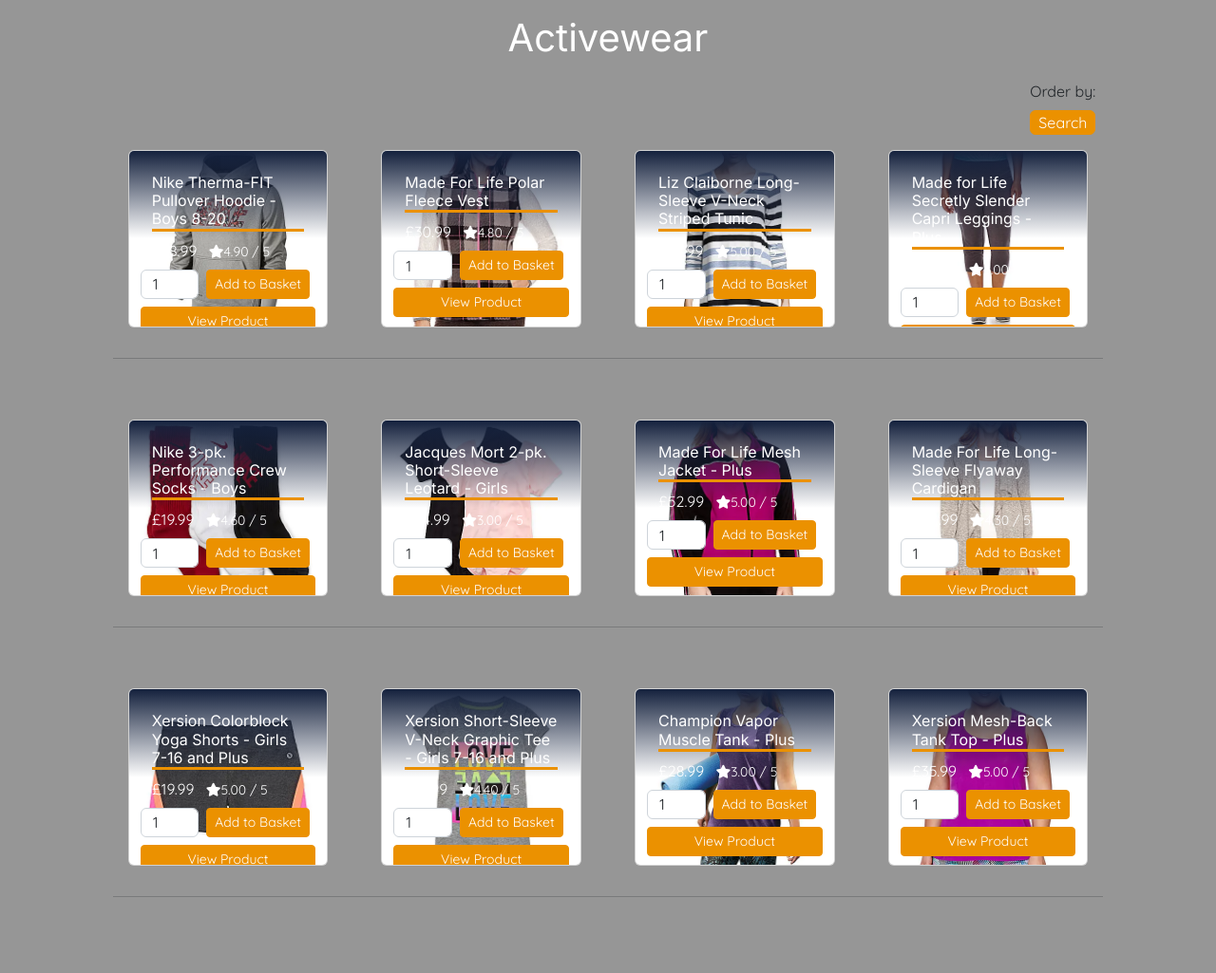
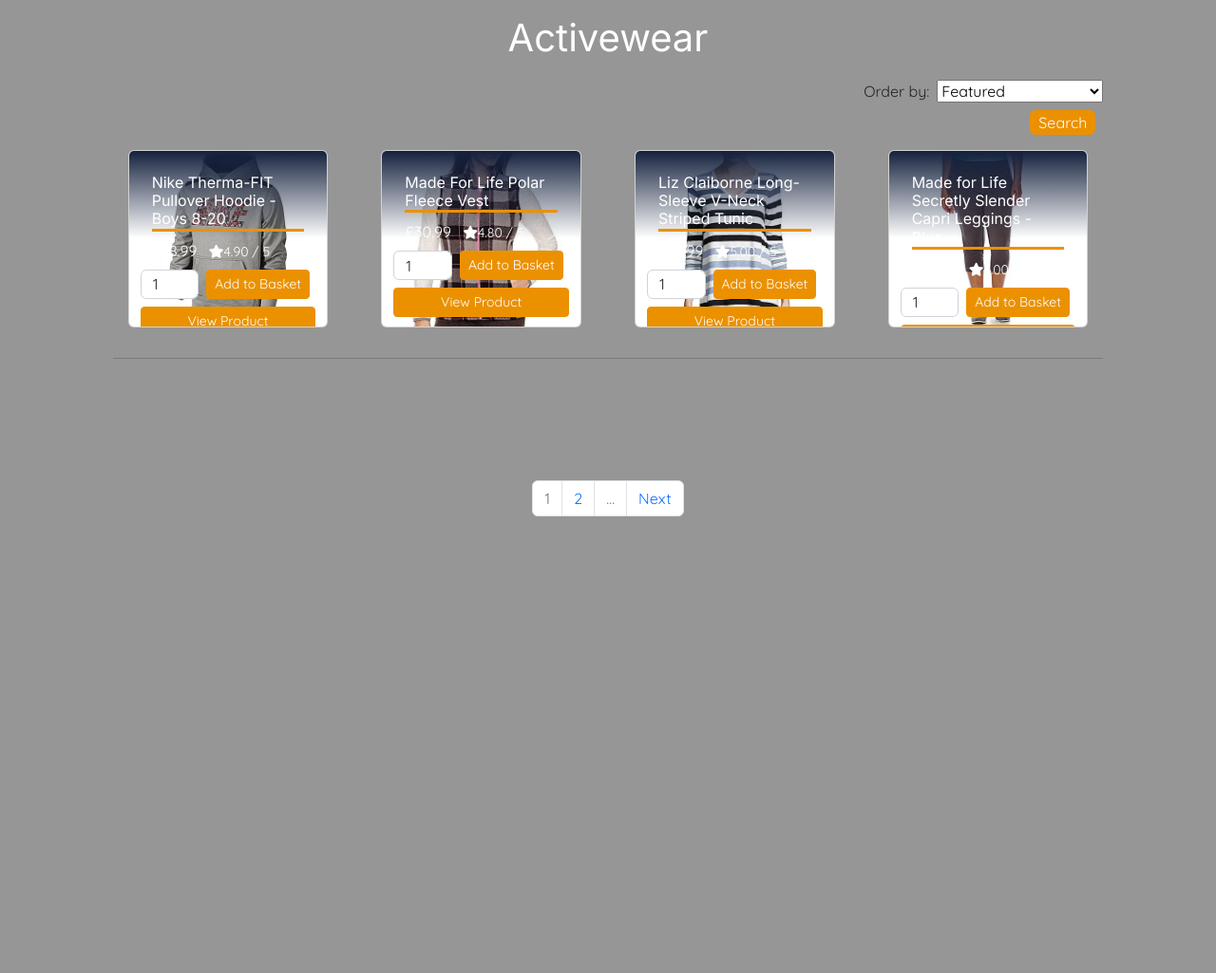
Before and after one commit to Code-Institute-Submissions/CI_PP5_Alpha_Exchange, a Django app: page /products/categories_list/Activewear in a window 1280 px wide. Shown: the part 64-1089 px from the top of the page at 95% size. After the commit the page ends 608 px from the top, so only its background shows below. Run offline with Django 3.2, Linux system fonts and the light colour scheme; data comes from the database, SQL or seed files in the repository; some libraries are stand-ins or nearby versions.

Commit message:
second re-write of categories_view to fix ordering box, using django filtering

```diff
--- a/products/product_filters.py
+++ b/products/product_filters.py
@@ -70,7 +70,8 @@
     ordering = django_filters.ChoiceFilter(
         label='Ordering',
         choices=CHOICES,
-        method='filter_by_order'
+        method='filter_by_order',
+        empty_label='Featured',
         )
 
     class Meta:
--- a/products/templates/products/category.html
+++ b/products/templates/products/category.html
@@ -11,6 +11,7 @@
 <div class="col text-center my-3">
     <h2 class="fs-1 text-center">{{ cats }}</h2>
 </div>
+{% if categories_list %}
     <div class="container-fluid">
         <div class="row justify-content-center">
             <div class="col-10">
@@ -30,7 +31,7 @@
                     </form>
                 </div>
                 <div class="row my-3 justify-content-center">
-                {% for product in category %}
+                    {% for product in product_page_obj %}
                         <div class="col-sm-8 col-md-6 col-lg-6 col-xl-3 mb-3">
                             <div class="row card h-100 mx-3 my-auto">
                                 <div class="card-image">
@@ -130,44 +131,52 @@
             </div>
         </div>
         <!-- Product Pagination -->
-    {% if is_paginated %}
         <div class="my-5">
             <ul class="pagination justify-content-center">
-                {% if page_obj.has_previous %}
+                {% if product_page_obj.has_previous %}
                     <li class="page-item">
-                        <a class="page-link" href="?{% param_replace page=page_obj.previous_page_number %}">Previous</a>
+                        <a class="page-link" href="?{% param_replace page=product_page_obj.previous_page_number %}">Previous</a>
                     </li>
                 {% endif %}
 
-                {% if page_obj.number|add:'-1' > 1 %}
+                {% if product_page_obj.number|add:'-1' > 1 %}
                     <li class="page-item disabled"><a class="page-link">&hellip;</a></li>
                 {% endif %}
 
-                {% for i in page_obj.paginator.page_range %}
-                    {% if page_obj.number == i %}
+                {% for i in product_page_obj.paginator.page_range %}
+                    {% if product_page_obj.number == i %}
                         <li class="active page-item disabled"><a class="page-link" href="#">{{ i }}</a></li>
-                    {% elif i > page_obj.number|add:'-2' and i < page_obj.number|add:'2' %}
+                    {% elif i > product_page_obj.number|add:'-2' and i < product_page_obj.number|add:'2' %}
                         <li class="page-item">
                             <a class="page-link" href="?{% param_replace page=i %}">{{ i }}</a>
                         </li>
                     {% endif %}
                 {% endfor %}
 
-                {% if page_obj.paginator.num_pages > page_obj.number|add:'1' %}
+                {% if product_page_obj.paginator.num_pages > product_page_obj.number|add:'1' %}
                     <li class="page-item disabled"><a class="page-link" href="#">&hellip;</a></li>
                 {% endif %}
 
-                {% if page_obj.has_next %}
-                    {% if page_obj.next_page_number != paginator.num_pages %}
+                {% if product_page_obj.has_next %}
+                    {% if product_page_obj.next_page_number != paginator.num_pages %}
                         <li class="page-item">
-                            <a class="page-link" href="?{% param_replace page=page_obj.next_page_number %}">Next</a>
+                            <a class="page-link" href="?{% param_replace page=product_page_obj.next_page_number %}">Next</a>
                         </li>
                     {% endif %}
                 {% endif %}
             </ul>
         </div>
+    </div>
+{% else %}
+    <!-- If no recipes available -->
+    <div class="container p-5">
+        <div class="row justify-content-md-center">
+            <div class="col-md-8">
+                <h2 class="text-center">Sorry, there are no recipes for {{ category.friendly_name }} category yet!</h2>
+            </div>
+        </div>
+    </div>
 {% endif %}
-</div>
 {% endblock content %}
 
 {% block postloadjs %}
--- a/products/templates/products/product_detail.html
+++ b/products/templates/products/product_detail.html
@@ -49,9 +49,8 @@
                                         </div>
                                     </div>
                                 </div>
-
                                 <div class="col-12">
-                                    <a href="{% url 'all_products' %}" class="btn btn-light mb-2">
+                                    <a href="javascript:history.back()" class="btn btn-light mb-2">
                                         <i class="fas fa-arrow-left fa-lg"></i>
                                         <span class="text-uppercase">back to the shop!</span>
                                     </a>
--- a/products/views.py
+++ b/products/views.py
@@ -101,13 +101,20 @@
     """
     Renders the products filtered by categories.
     """
-    category = Product.objects.filter(
-        category__friendly_name__contains=cats)
+    context = {}
 
-    paginator = Paginator(category, 20)
+    filtered_products = ProductOrderFilter(
+        request.GET, queryset=Product.objects.filter(
+            category__friendly_name__contains=cats))
+
+    context['filter'] = filtered_products
+
+    paginated_filtered_products = Paginator(filtered_products.qs, 4)
 
     page_number = request.GET.get('page')
-    paginator.get_page(page_number)
+    product_page_obj = paginated_filtered_products.get_page(page_number)
 
-    return render(request, 'products/category.html', {
-        'cats': cats, 'category': category})
+    context['cats'] = cats
+    context['product_page_obj'] = product_page_obj
+
+    return render(request, 'products/category.html', context)
```
Also changed, not shown: products/migrations/0003_alter_product_options.py (added). Lines whose indentation alone changed are shown as unchanged.
